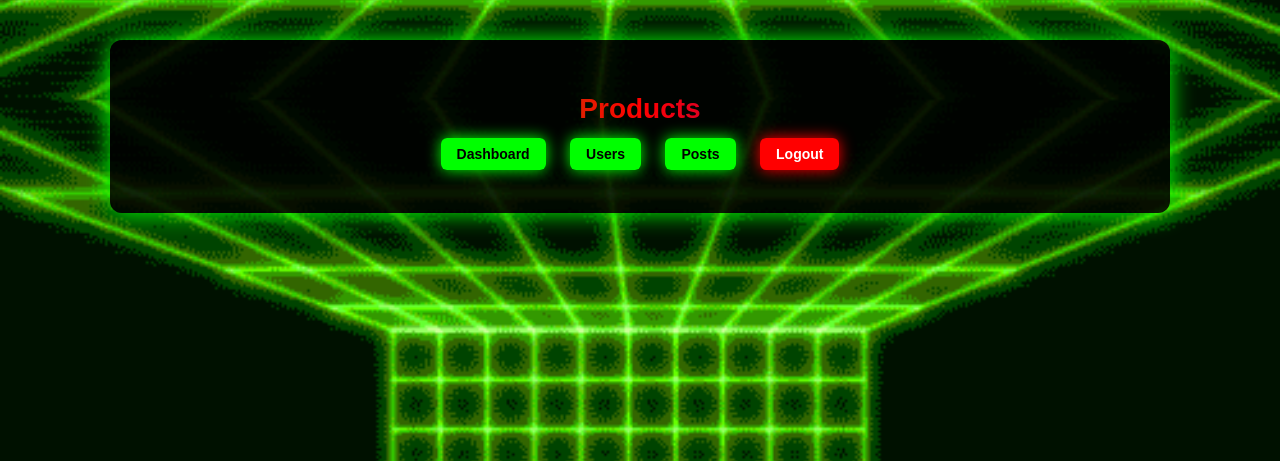
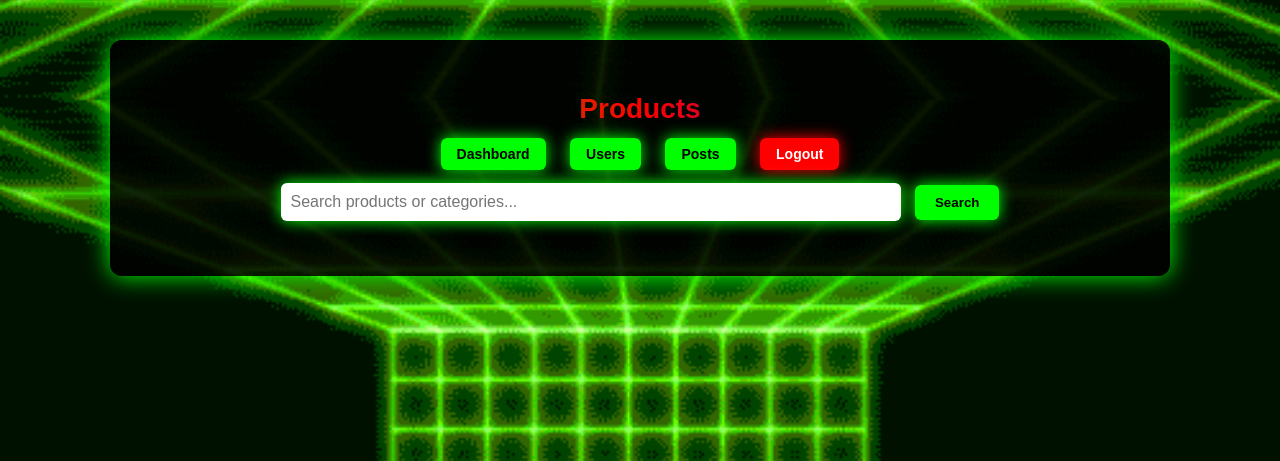
Before and after one commit to ChristianLloyd-creator/Integ-finalproject, a PHP site: page /products.php in a window 1280 px wide. Shown: the top 461 px of the page. Run offline with PHP 8.4, Linux system fonts and the light colour scheme; a user stored in the database is signed in; data that the repository does not hold is empty.

Commit message:
Update products.php

```diff
--- a/prestoza_app/products.php
+++ b/prestoza_app/products.php
@@ -7,6 +7,11 @@ if (!isset($_SESSION['user'])) {
 
 $response = file_get_contents("https://dummyjson.com/products");
 $data = json_decode($response, true);
+
+$search = isset($_GET['search']) ? strtolower($_GET['search']) : '';
+$filtered = array_filter($data['products'], function($p) use ($search) {
+    return empty($search) || strpos(strtolower($p['title']), $search) !== false || strpos(strtolower($p['category']), $search) !== false;
+});
 ?>
 <!DOCTYPE html>
 <html lang="en">
@@ -50,11 +46,65 @@ $data = json_decode($response, true);
             -webkit-background-clip: text;
             -webkit-text-fill-color: transparent;
         }
+        nav {
+            text-align: center;
+            margin-bottom: 20px;
+        }
+        nav a {
+            margin: 0 10px;
+            padding: 8px 16px;
+            font-size: 14px;
+            font-weight: bold;
+            color: #000;
+            background: lime;
+            border-radius: 6px;
+            text-decoration: none;
+            box-shadow: 0 0 15px lime;
+            transition: all 0.3s ease;
+        }
+        nav a.logout {
+            background: red;
+            color: #fff;
+            box-shadow: 0 0 15px red;
+        }
+        .search-bar {
+            text-align: center;
+            margin-bottom: 25px;
+        }
+        .search-bar input[type="text"] {
+            width: 60%;
+            padding: 10px;
+            border-radius: 6px;
+            border: none;
+            outline: none;
+            font-size: 16px;
+            box-shadow: 0 0 15px lime;
+        }
+        .search-bar button {
+            padding: 10px 20px;
+            margin-left: 10px;
+            background: lime;
+            color: #000;
+            font-weight: bold;
+            border: none;
+            border-radius: 6px;
+            cursor: pointer;
+            box-shadow: 0 0 15px lime;
+            transition: all 0.3s ease;
+        }
+        .search-bar button:hover {
+            background: #32cd32;
+            box-shadow: 0 0 25px lime;
+        }
         .grid {
             display: flex;
             flex-wrap: wrap;
             justify-content: center;
             gap: 20px;
+        }
+        .card-link {
+            text-decoration: none;
+            color: inherit;
         }
         .card {
             background: rgba(255,255,255,0.1);
@@ -124,8 +145,17 @@ $data = json_decode($response, true);
             <a href="posts.php">Posts</a>
             <a href="logout.php" class="logout">Logout</a>
         </nav>
+
+        <div class="search-bar">
+            <form method="GET" action="">
+                <input type="text" name="search" placeholder="Search products or categories..." value="<?php echo htmlspecialchars($search); ?>">
+                <button type="submit">Search</button>
+            </form>
+        </div>
+
         <div class="grid">
-            <?php foreach ($data['products'] as $p): ?>
+            <?php foreach ($filtered as $p): ?>
+                <a href="product.php?id=<?php echo $p['id']; ?>" class="card-link">
                     <div class="card">
                         <img src="<?php echo $p['thumbnail']; ?>" alt="<?php echo $p['title']; ?>">
                         <h3><?php echo $p['title']; ?></h3>
```
Also changed, not shown: other parts of prestoza_app/products.php (+1 -38 lines). Lines whose indentation alone changed are shown as unchanged.
